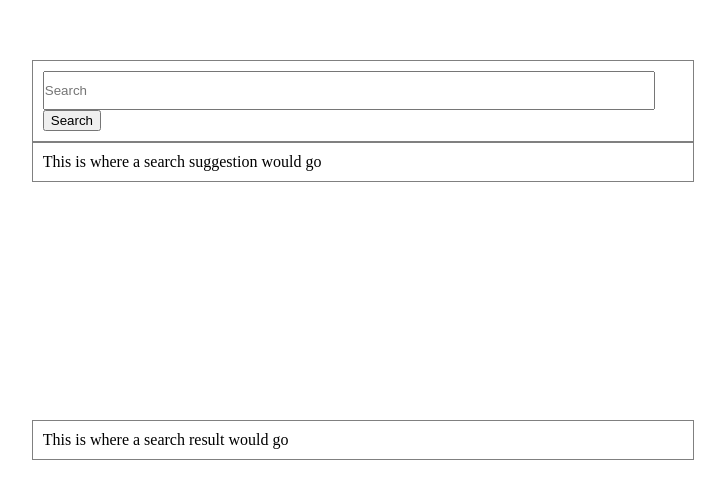
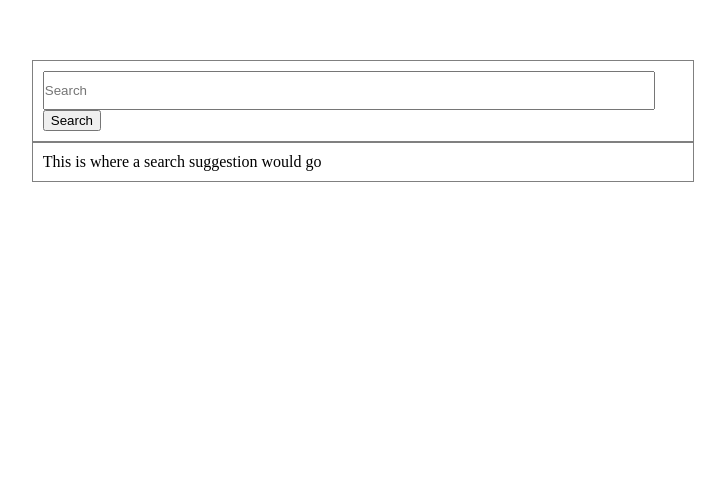
Before and after one commit to allysmith424/ng-search-box, an Angular app: page / in a window 1280 px wide. Shown: the part 140-638 px from the top of the page, without its empty margins (229-954 px from the left). Built offline with nearby package versions, Linux system fonts and the light colour scheme.

Commit message:
make search results appearon search clicked

```diff
--- a/src/app/app.component.html
+++ b/src/app/app.component.html
@@ -6,7 +6,11 @@
     <app-search-suggestions></app-search-suggestions>
   </div>
 
-  <div class="results-container">
-    <app-search-results></app-search-results>
+  <div class="results-container" *ngIf="results[0]">
+    <div class="results-list" *ngFor="let result of results">
+      <app-search-results
+        [result]="result">
+      </app-search-results>
+    </div>
   </div>
 </div>
--- a/src/app/app.component.ts
+++ b/src/app/app.component.ts
@@ -7,12 +7,9 @@ import { ALL_SEARCH_RESULTS } from './mock-data';
   styleUrls: ['./app.component.css']
 })
 export class AppComponent {
+
   results = [];
   loadingResults;
-
-  ngOnInit() {
-    console.log(ALL_SEARCH_RESULTS);
-  }
 
   onSearchTermEntered(searchTerm) {
     console.log('search term from app', searchTerm);
@@ -38,11 +35,9 @@ export class AppComponent {
 
   getData(searchTerm) {
 
-    // simulating call to API
     const dataPromise = new Promise((resolve, reject) => {
       this.loadingResults = true;
 
-      // async request
       setTimeout(function(err, response) {
         response = ALL_SEARCH_RESULTS;
         if (err) {
--- a/src/app/search-results/search-results.component.html
+++ b/src/app/search-results/search-results.component.html
@@ -1,3 +1,3 @@
 <div class="search-results">
-  This is where a search result would go
+  {{ result.name }}
 </div>
--- a/src/app/search-results/search-results.component.ts
+++ b/src/app/search-results/search-results.component.ts
@@ -1,4 +1,4 @@
-import { Component, OnInit } from '@angular/core';
+import { Component, OnInit, Input } from '@angular/core';
 
 @Component({
   selector: 'app-search-results',
@@ -7,6 +7,8 @@ import { Component, OnInit } from '@angular/core';
 })
 export class SearchResultsComponent implements OnInit {
 
+  @Input() result;
+
   constructor() { }
 
   ngOnInit() {
```
